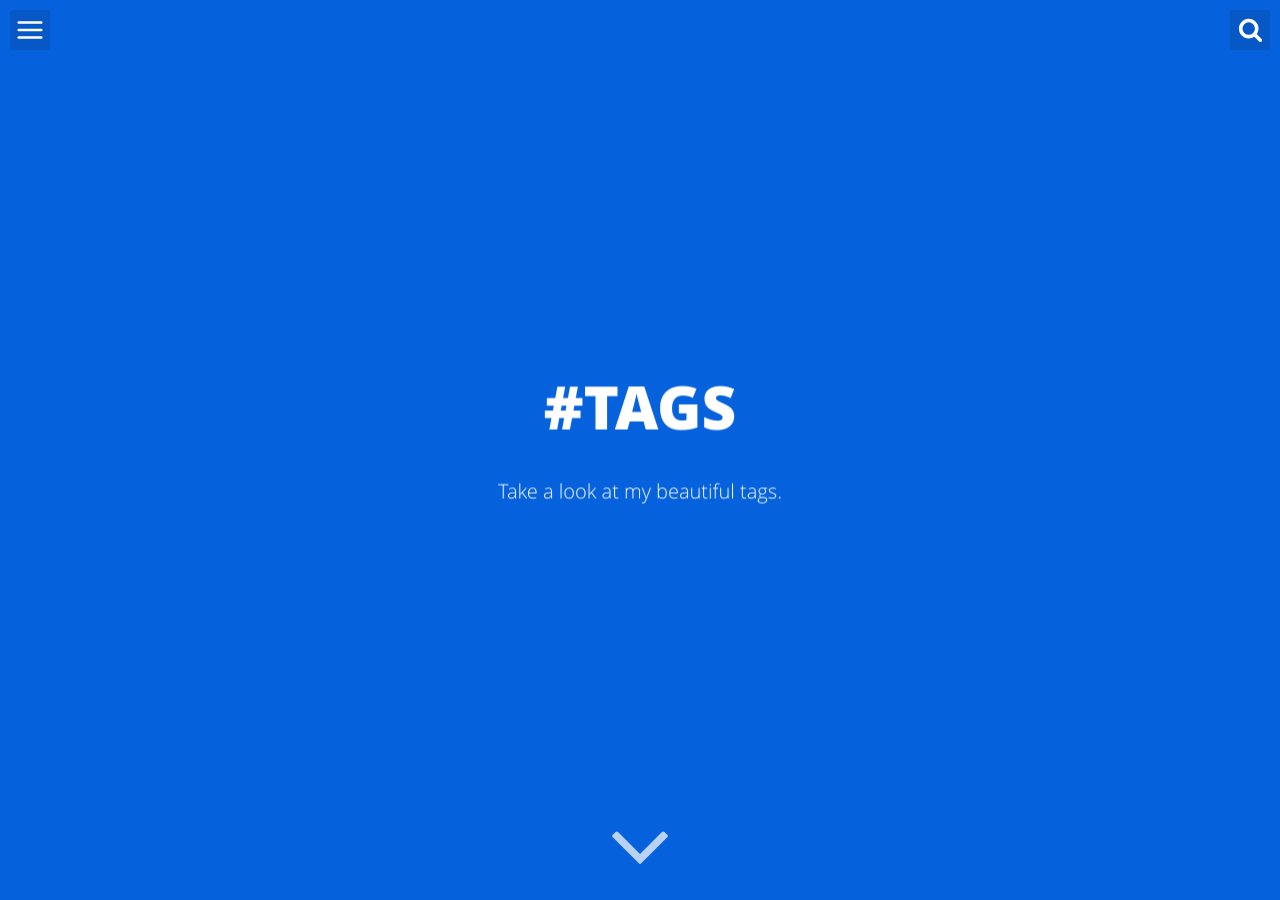
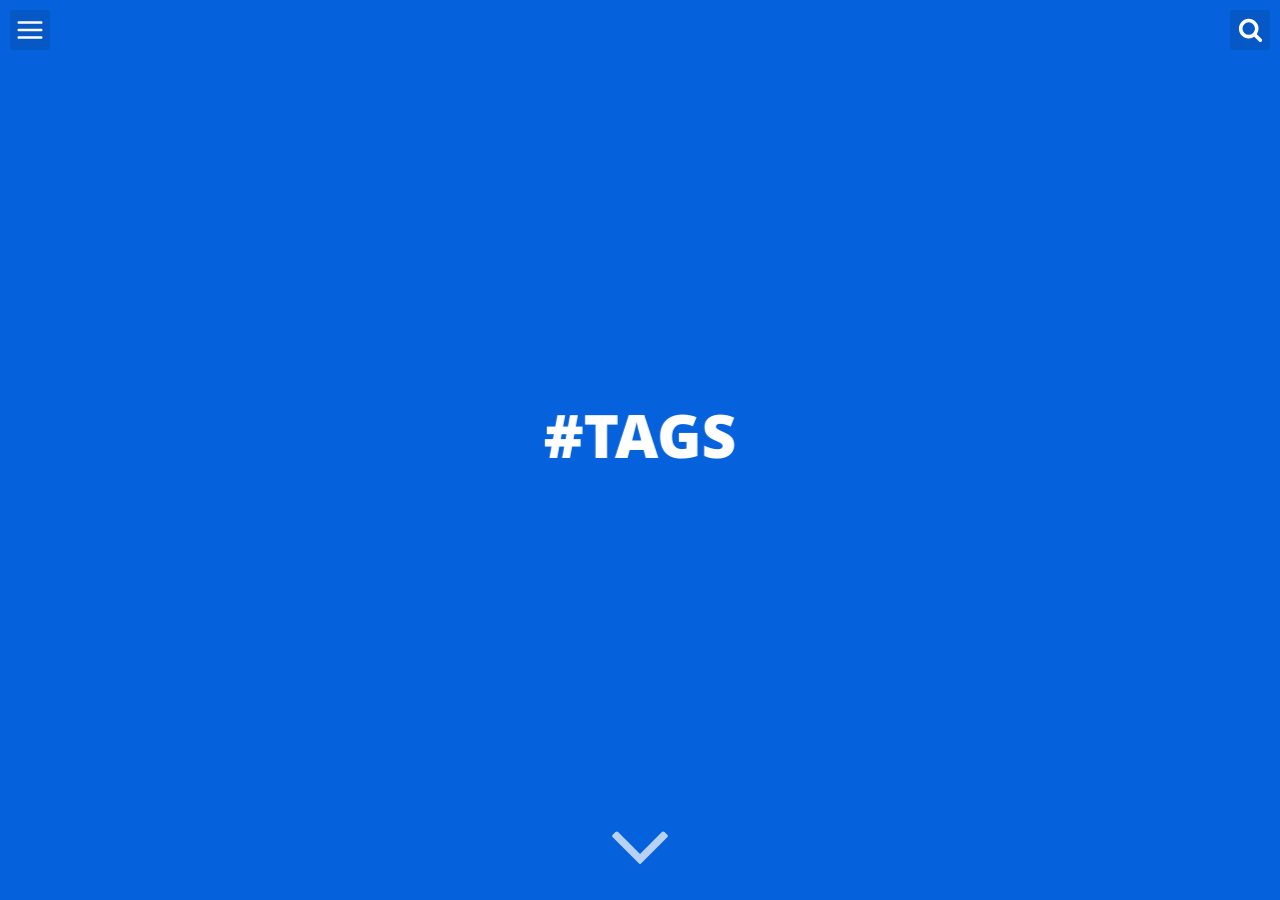
Before and after one commit to jhpapa/jhpapa.github.io, a Jekyll site: the page built from tags.html, in a window 1280 px wide and 900 px high. Built offline with Jekyll 4.4.1, drawn with Linux system fonts in a browser that asks for light colours; comment, search, counter and statistics services are not loaded.

Commit message:
modify description

```diff
--- a/tags.html
+++ b/tags.html
@@ -2,7 +2,7 @@
 layout: minimal
 title: "#Tags"
 permalink: /tags/index.html
-description: "Take a look at my beautiful tags."
+description: ""
 ---
 
 <div class="tags">
```
